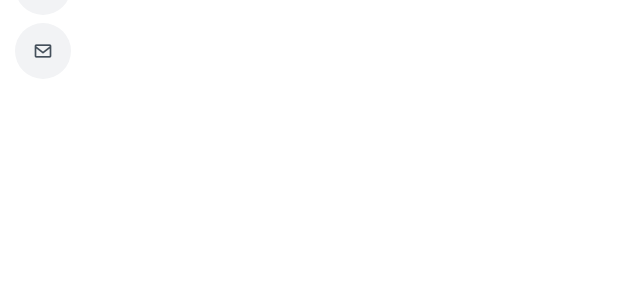
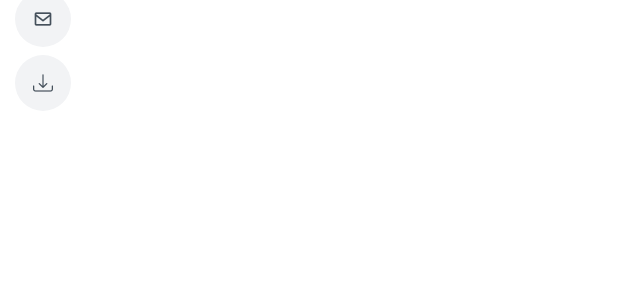
Before and after one commit to abdulwarith001/modern_portfolio, a website: page public/index.html in a window 1280 px wide. Shown: the part 505-800 px from the top of the page, without its empty margins (0-640 px from the left). Drawn offline with nearby package versions, Linux system fonts and the light colour scheme.

Commit message:
added a resume link

```diff
--- a/public/index.html
+++ b/public/index.html
@@ -46,6 +46,7 @@
         <li><a href="#portfolio" class="nav-link scrollto"><i class="bi bi-trophy"></i> <span>Projects</span></a></li>
         <li><a href="#services" class="nav-link scrollto"><i class="bx bx-server"></i> <span>Services</span></a></li>
         <li><a href="#contact" class="nav-link scrollto"><i class="bx bx-envelope"></i> <span>Contact</span></a></li>
+        <li><a href="resume/Abdulwahab-Abdulwarith.pdf" download class="nav-link scrollto"><i class="bi bi-download"></i> <span>Download Resume</span></a></li>
       </ul>
     </nav><!-- .nav-menu -->
 
```
Also changed, not shown: 1 other file.
